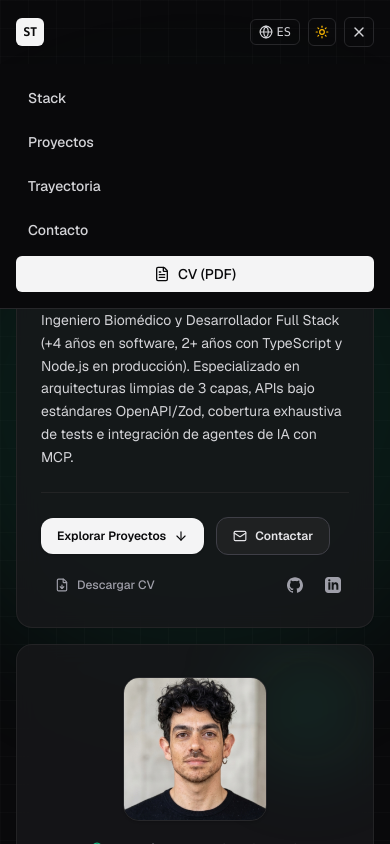
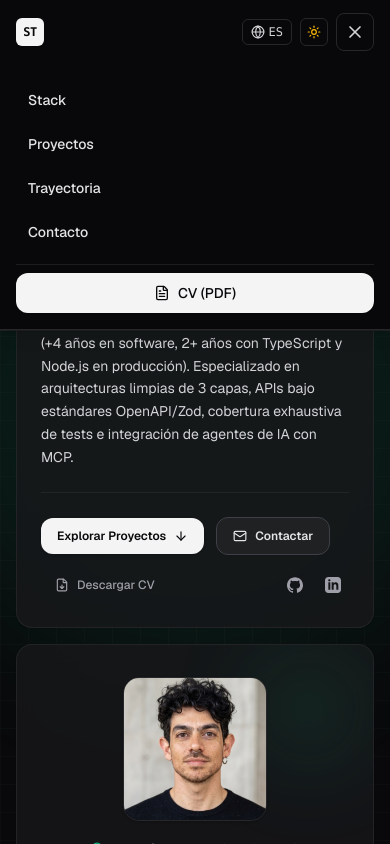
Before and after one commit to Coriannder/sebastaboada-portfolio, a Next.js app: page / in a window 390 px wide. Both pictures are taken after a click on the button 359 px from the left and 32 px from the top of the page. Shown: the top 844 px of the page. Built offline with nearby package versions, Linux system fonts and the light colour scheme.

Commit message:
fix: mobile navbar menu interactivity, allowedDevOrigins, and real domain name

```diff
--- a/next.config.ts
+++ b/next.config.ts
@@ -1,6 +1,7 @@
 import type { NextConfig } from "next";
 
 const nextConfig: NextConfig = {
+  allowedDevOrigins: ['100.77.219.63', '100.77.219.63:3005', 'localhost:3005'],
   images: {
     qualities: [75, 95],
     dangerouslyAllowSVG: true,
--- a/src/components/layout/Navbar.tsx
+++ b/src/components/layout/Navbar.tsx
@@ -37,8 +37,8 @@ export function Navbar() {
   return (
     <header
       className={`fixed top-0 left-0 right-0 z-50 transition-all duration-300 ${
-        scrolled
-          ? 'bg-white/80 dark:bg-zinc-950/80 backdrop-blur-md border-b border-zinc-200/80 dark:border-zinc-800/80 shadow-xs'
+        scrolled || mobileMenuOpen
+          ? 'bg-white/95 dark:bg-zinc-950/95 backdrop-blur-md border-b border-zinc-200/80 dark:border-zinc-800/80 shadow-xs'
           : 'bg-transparent border-b border-transparent'
       }`}
     >
@@ -52,7 +52,7 @@ export function Navbar() {
             ST
           </span>
           <span className="hidden sm:inline-block font-mono text-xs text-zinc-500 dark:text-zinc-400">
-            sebastaboada.dev
+            sebastaboada.com.ar
           </span>
         </a>
 
@@ -73,6 +73,7 @@ export function Navbar() {
         <div className="flex items-center gap-2">
           {/* Language Toggle */}
           <button
+            type="button"
             onClick={() => setLanguage(language === 'es' ? 'en' : 'es')}
             className="flex items-center gap-1 px-2 py-1 text-xs font-mono font-medium rounded-md border border-zinc-200 dark:border-zinc-800 hover:bg-zinc-100 dark:hover:bg-zinc-800/60 text-zinc-700 dark:text-zinc-300 transition-colors cursor-pointer"
             aria-label="Toggle language"
@@ -85,6 +86,7 @@ export function Navbar() {
           {/* Theme Toggle */}
           {mounted && (
             <button
+              type="button"
               onClick={() => setTheme(theme === 'dark' ? 'light' : 'dark')}
               className="p-1.5 rounded-md border border-zinc-200 dark:border-zinc-800 hover:bg-zinc-100 dark:hover:bg-zinc-800/60 text-zinc-700 dark:text-zinc-300 transition-colors cursor-pointer"
               aria-label="Toggle theme"
@@ -111,38 +113,45 @@ export function Navbar() {
 
           {/* Mobile Menu Button */}
           <button
-            onClick={() => setMobileMenuOpen(!mobileMenuOpen)}
-            className="md:hidden p-1.5 rounded-md border border-zinc-200 dark:border-zinc-800 text-zinc-700 dark:text-zinc-300"
-            aria-label="Open navigation menu"
+            type="button"
+            onClick={() => setMobileMenuOpen((prev) => !prev)}
+            className="md:hidden p-2 rounded-lg border border-zinc-200 dark:border-zinc-800 text-zinc-700 dark:text-zinc-300 hover:bg-zinc-100 dark:hover:bg-zinc-800/60 transition-colors cursor-pointer flex items-center justify-center min-w-[38px] min-h-[38px]"
+            aria-label={mobileMenuOpen ? 'Close navigation menu' : 'Open navigation menu'}
+            aria-expanded={mobileMenuOpen}
           >
-            {mobileMenuOpen ? <X className="w-4 h-4" /> : <Menu className="w-4 h-4" />}
+            {mobileMenuOpen ? <X className="w-5 h-5" /> : <Menu className="w-5 h-5" />}
           </button>
         </div>
       </div>
 
       {/* Mobile Drawer */}
       {mobileMenuOpen && (
-        <div className="md:hidden bg-white dark:bg-zinc-950 border-b border-zinc-200 dark:border-zinc-800 px-4 py-4 space-y-2">
+        <div className="md:hidden bg-white/95 dark:bg-zinc-950/95 backdrop-blur-xl border-b border-zinc-200 dark:border-zinc-800 px-4 py-4 space-y-3 shadow-lg">
+          <nav className="flex flex-col space-y-1">
             {navLinks.map((link) => (
               <a
                 key={link.href}
                 href={link.href}
                 onClick={() => setMobileMenuOpen(false)}
-              className="block px-3 py-2 text-sm font-medium text-zinc-700 dark:text-zinc-300 rounded-md hover:bg-zinc-100 dark:hover:bg-zinc-900"
+                className="block px-3 py-2.5 text-sm font-medium text-zinc-800 dark:text-zinc-200 rounded-lg hover:bg-zinc-100 dark:hover:bg-zinc-900 transition-colors"
               >
                 {link.label}
               </a>
             ))}
+          </nav>
+          <div className="pt-2 border-t border-zinc-200/70 dark:border-zinc-800/70">
             <a
               href={language === 'es' ? '/docs/cv-sebas-taboada-es.pdf' : '/docs/cv-sebas-taboada-en.pdf'}
               target="_blank"
               rel="noopener noreferrer"
-            className="flex items-center justify-center gap-2 w-full px-3 py-2 text-sm font-medium rounded-md bg-zinc-900 text-white dark:bg-zinc-100 dark:text-zinc-950"
+              onClick={() => setMobileMenuOpen(false)}
+              className="flex items-center justify-center gap-2 w-full px-3 py-2.5 text-sm font-medium rounded-xl bg-zinc-900 text-white dark:bg-zinc-100 dark:text-zinc-950 shadow-xs active:scale-[0.99] transition-transform"
             >
               <FileText className="w-4 h-4" />
               <span>{t.nav.resume}</span>
             </a>
           </div>
+        </div>
       )}
     </header>
   );
```
Lines whose indentation alone changed are shown as unchanged.
